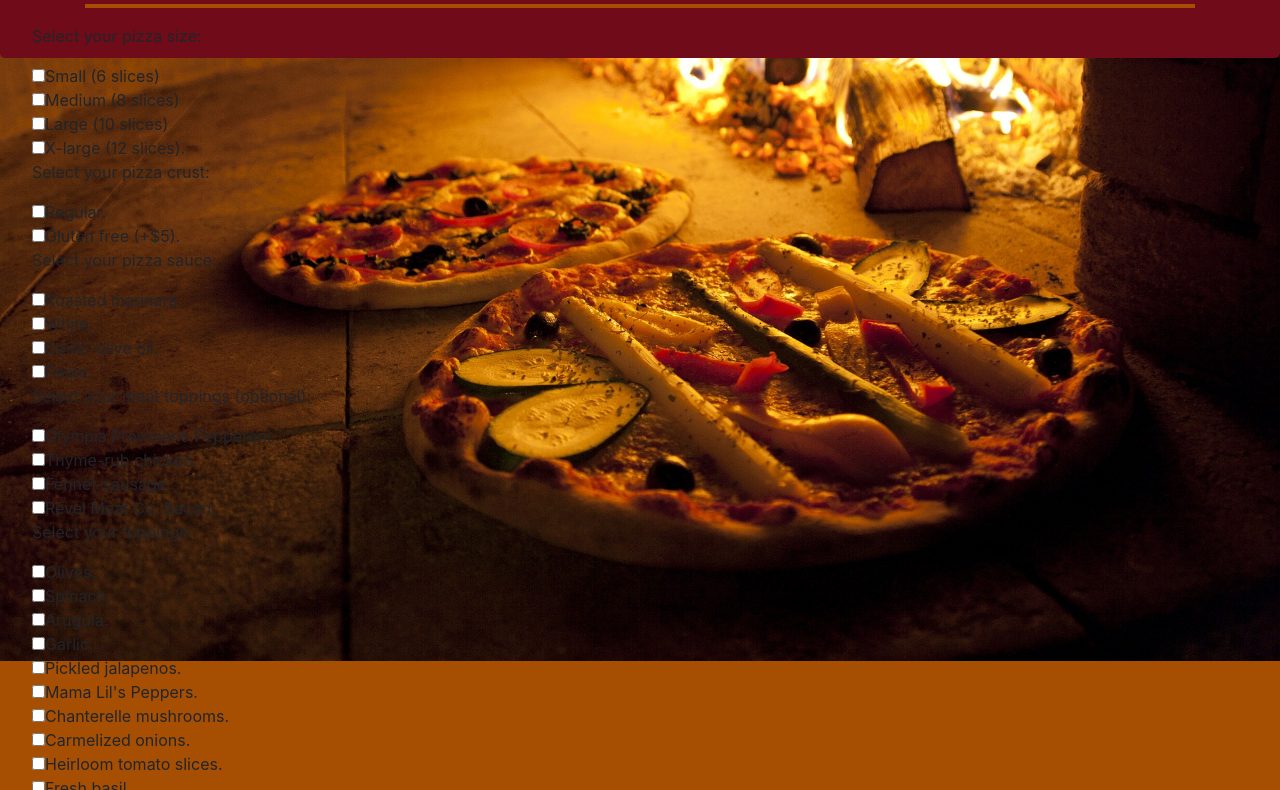
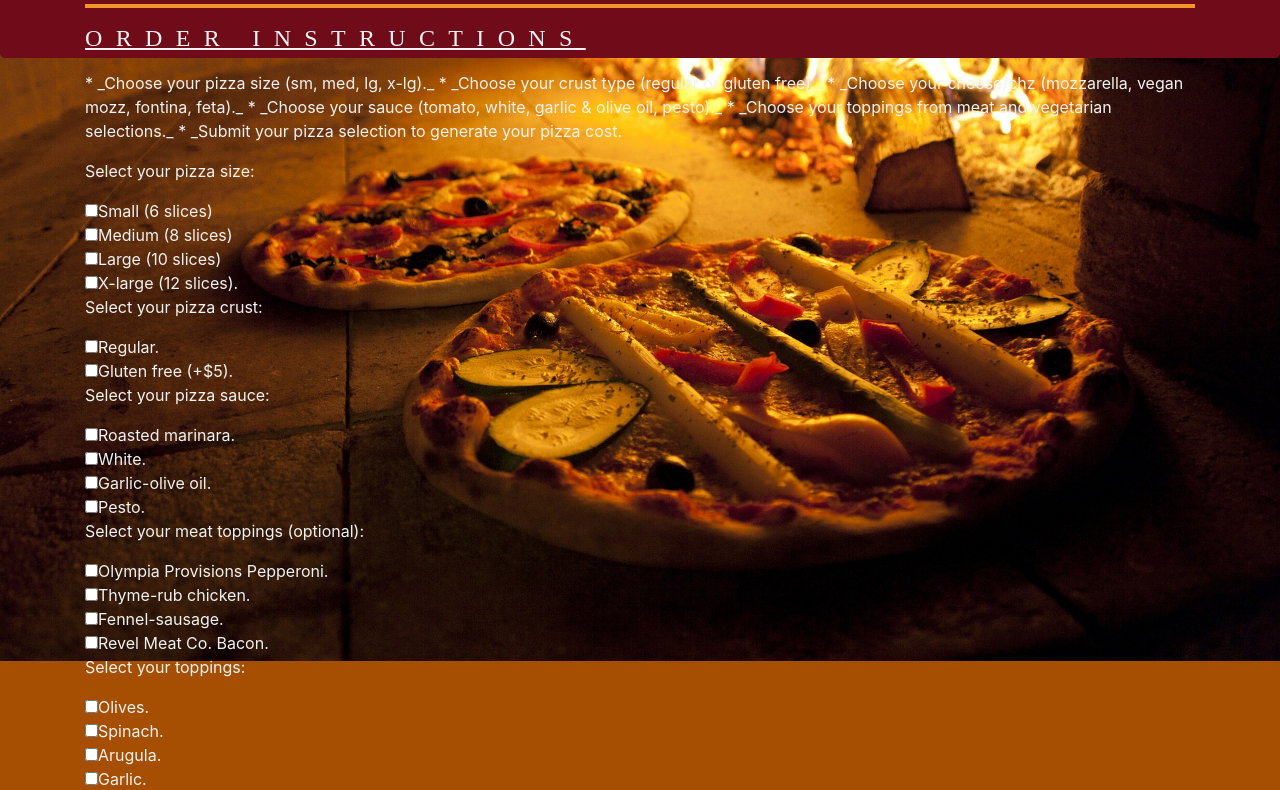
Before and after one commit to dani-t-codes/independent-project4, a plain HTML site: page index.html in a window 1280 px wide. Shown: the part 192-982 px from the top of the page. Drawn offline with Linux system fonts and the light colour scheme.

Commit message:
Add order instructions to HTML & page styling

```diff
--- a/css/styles.css
+++ b/css/styles.css
@@ -7,13 +7,19 @@
   display: block;
 }
 
+h4 {
+  font-family: Piazzolla;
+  letter-spacing:10pt;
+  text-decoration: underline;
+  padding-bottom: 10px;
+}
+
 hr.header {
-  border: 2px solid #A64F03;
+  border: 2px solid #F29829;
 }
 .jumbotron {
   background-color: #700B19;
   height: 250px;
-
 }
 
 body {
@@ -22,4 +28,9 @@ body {
   background-size: cover;
   position: relative;
   background-color: #A64F03;
+  color: #F2F2F2;
 }
+
+#dream-pizza-show {
+  display: none;
+}
--- a/index.html
+++ b/index.html
@@ -14,6 +14,14 @@
       <h1>DREAM PIZZA</h1>
       <hr class ="header">
     </div>
+    <div class="container">
+      <h4>ORDER INSTRUCTIONS</h4>
+      <p> * _Choose your pizza size (sm, med, lg, x-lg)._
+        * _Choose your crust type (regular or gluten free)._
+        * _Choose your cheese/chz (mozzarella, vegan mozz, fontina, feta)._
+        * _Choose your sauce (tomato, white, garlic & olive oil, pesto)._
+        * _Choose your toppings from meat and vegetarian selections._
+        * _Submit your pizza selection to generate your pizza cost.</p>
       <form id="pizza-builder">
         <div class="form-group">
           <p>Select your pizza size:</p>
@@ -52,6 +60,7 @@
         </div>
         <button type="submit">Build my dream (pizza)!</button>
       </form>
+    </div>
     <span id="dream-pizza-show">
       <p><b>Your dream pizza inludes:</b></p>
       <p><b>Your dream pizza cost will be:</b></p>
```
Lines whose indentation alone changed are shown as unchanged.
